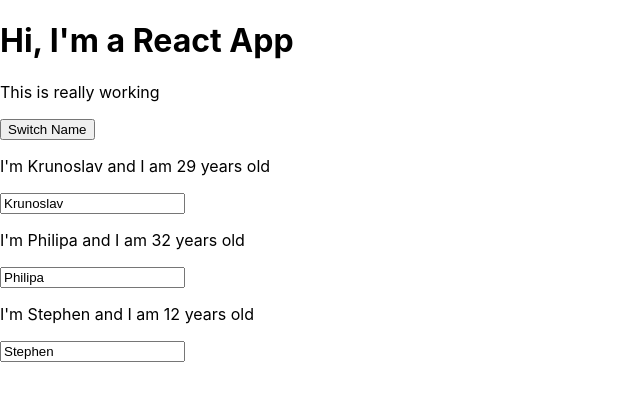
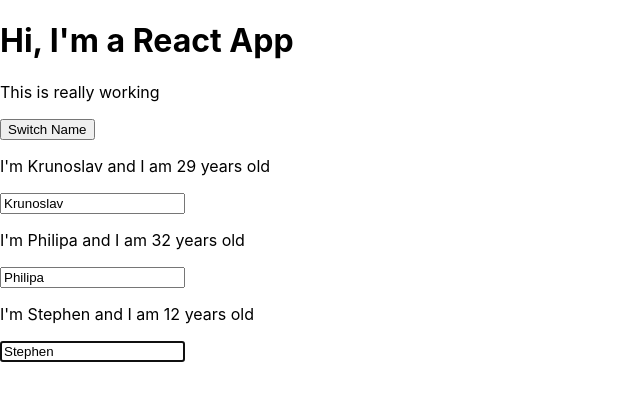
Before and after one commit to krunoslavsterle/ReactTheCompleteGuide, a React app: page / in a window 1280 px wide. Both pictures are taken after a click on the button "Switch Name". Shown: the top 400 px of the page, without its empty margins (0-640 px from the left). Built offline with nearby package versions, Linux system fonts and the light colour scheme.

Commit message:
- implementing React.createRef();

```diff
--- a/src/components/Persons/Person/Person.js
+++ b/src/components/Persons/Person/Person.js
@@ -3,6 +3,17 @@
 import withClass from "../../../hoc/withClass";
 
 class Person extends Component {
+  constructor(props) {
+    super(props);
+
+    this.inputElementRef = React.createRef();
+  }
+
+  componentDidMount() {
+    //this.inputElement.focus();
+    this.inputElementRef.current.focus();
+  }
+
   render() {
     console.log("[Person.js] rendering....");
     return (
@@ -12,6 +23,10 @@
         </p>
         <p>{this.props.children}</p>
         <input
+          // ref={inputEl => {
+          //   this.inputElement = inputEl;
+          // }}
+          ref={this.inputElementRef}
           type="text"
           onChange={this.props.changed}
           value={this.props.name}
```
